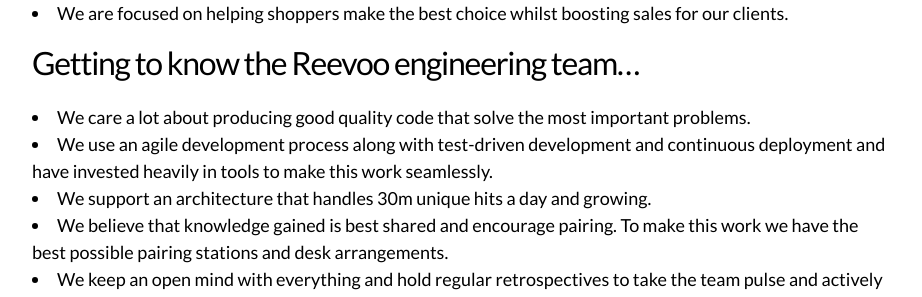
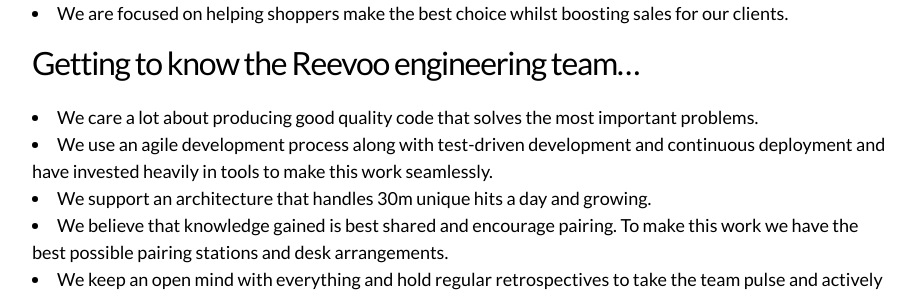
Before and after one commit to reevoo/reevoo.github.io, a Jekyll site: the page built from jobs/junior-dev.markdown, in a window 1280 px wide. Shown: the part 617-914 px from the top of the page, without its empty margins (178-1100 px from the left). Built offline with Jekyll 4.4.1, drawn with Linux system fonts in a browser that asks for light colours.

```diff
--- a/jobs/junior-dev.markdown
+++ b/jobs/junior-dev.markdown
@@ -17,7 +17,7 @@
 + We are focused on helping shoppers make the best choice whilst boosting sales for our clients.
 
 ## Getting to know the Reevoo engineering team…
-+ We care a lot about producing good quality code that solve the most important problems.
++ We care a lot about producing good quality code that solves the most important problems.
 + We use an agile development process along with test-driven development and continuous deployment and have invested heavily in tools to make this work seamlessly.
 + We support an architecture that handles 30m unique hits a day and growing.
 + We believe that knowledge gained is best shared and encourage pairing. To make this work we have the best possible pairing stations and desk arrangements.
--- a/jobs/mid-dev.markdown
+++ b/jobs/mid-dev.markdown
@@ -17,7 +17,7 @@
 + We are focused on helping shoppers make the best choice whilst boosting sales for our clients.
 
 ## Getting to know the Reevoo engineering team…
-+ We care a lot about producing good quality code that solve the most important problems.
++ We care a lot about producing good quality code that solves the most important problems.
 + We use an agile development process along with test-driven development and continuous deployment and have invested heavily in tools to make this work seamlessly.
 + We support an architecture that handles 30m unique hits a day and growing.
 + We believe that knowledge gained is best shared and encourage pairing. To make this work we have the best possible pairing stations and desk arrangements.
--- a/jobs/senior-dev.markdown
+++ b/jobs/senior-dev.markdown
@@ -17,7 +17,7 @@
 + We are focused on helping shoppers make the best choice whilst boosting sales for our clients.
 
 ## Getting to know the Reevoo engineering team…
-+ We care a lot about producing good quality code that solve the most important problems.
++ We care a lot about producing good quality code that solves the most important problems.
 + We use an agile development process along with test-driven development and continuous deployment and have invested heavily in tools to make this work seamlessly.
 + We support an architecture that handles 30m unique hits a day and growing.
 + We believe that knowledge gained is best shared and encourage pairing. To make this work we have the best possible pairing stations and desk arrangements.
```
Also changed, not shown: jobs/principal-engineer.markdown (added, +45 -0 lines).
